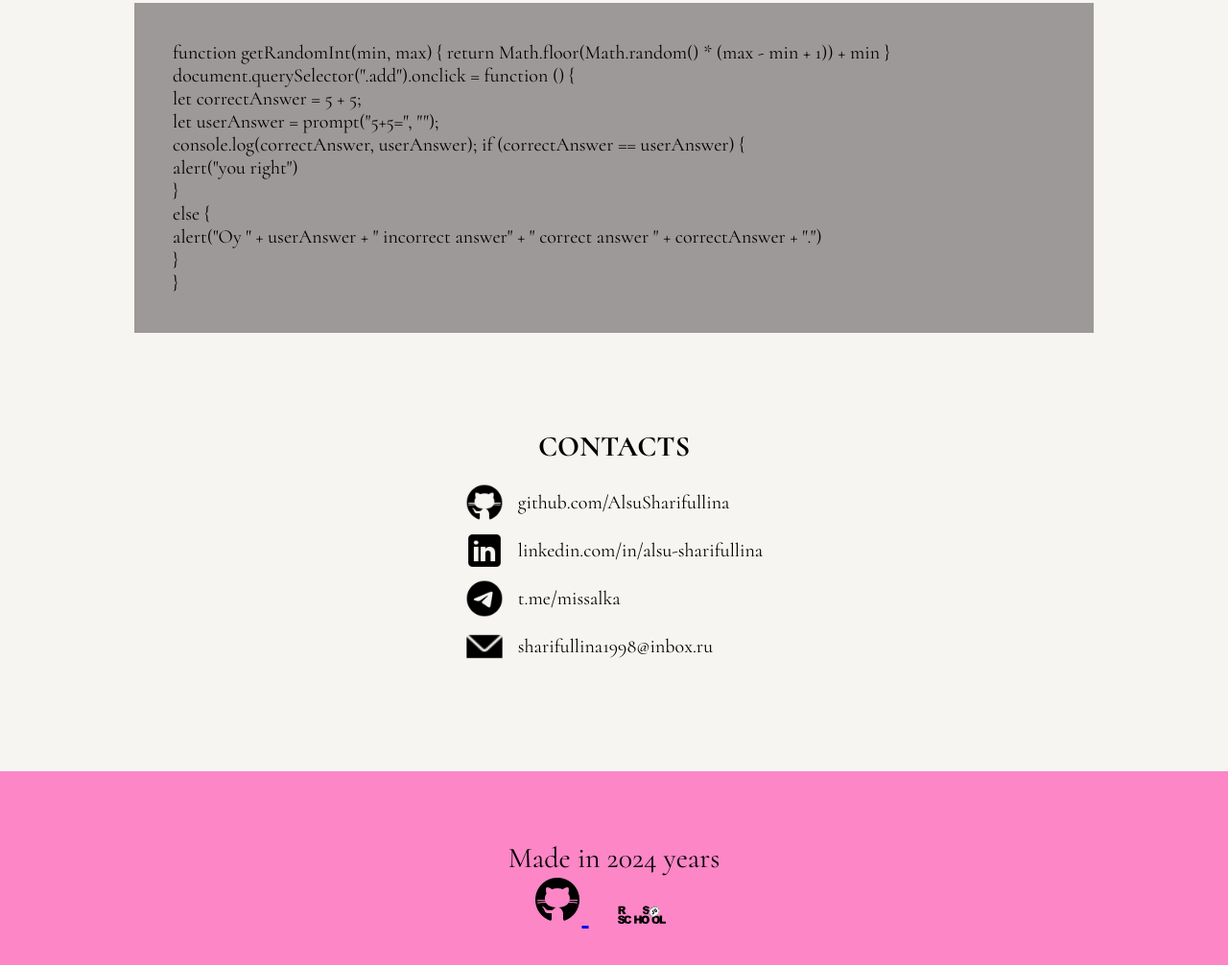
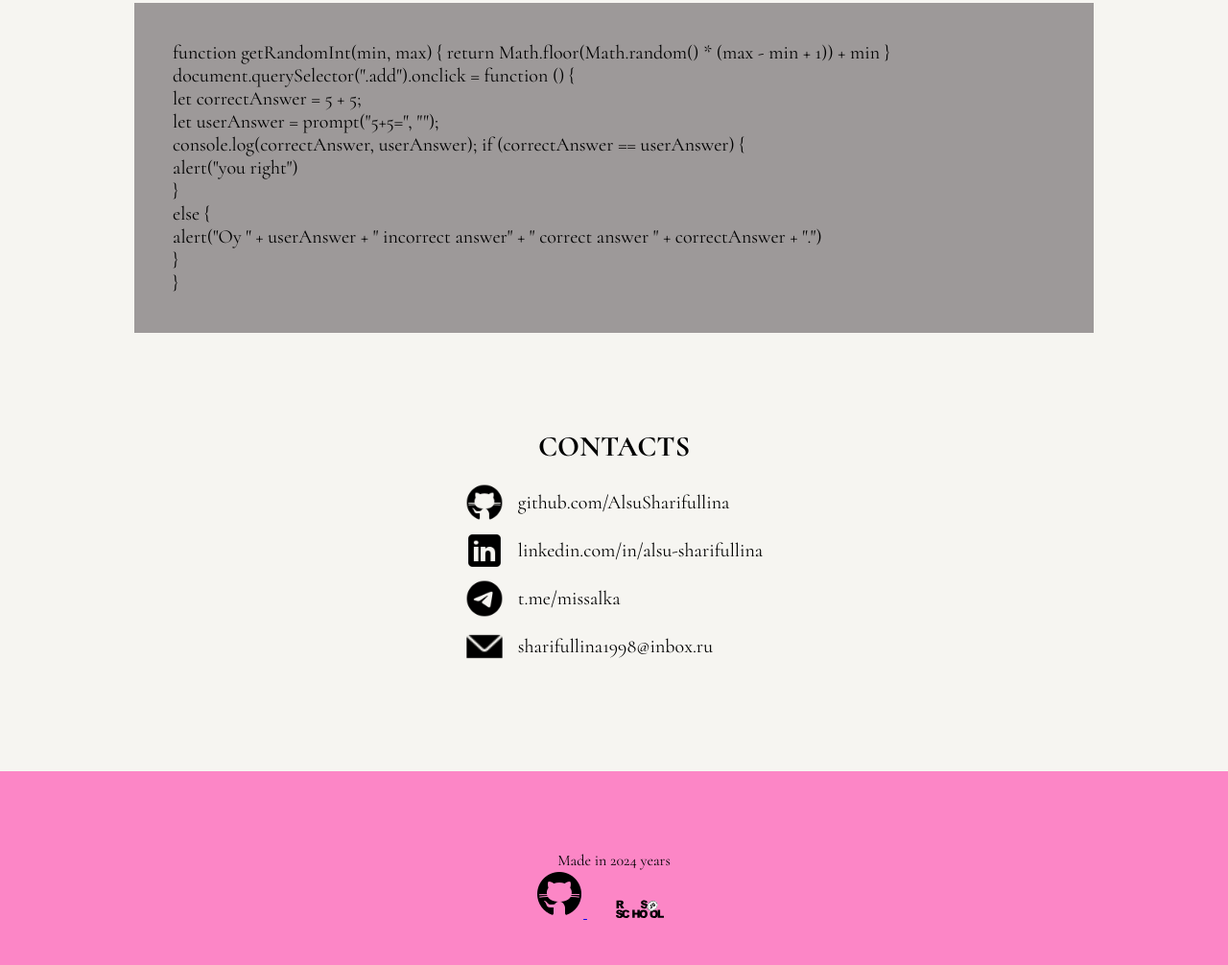
Before and after one commit to AlsuSharifullina/rsschool-cv0, a plain HTML site: page index.html in a window 1280 px wide. Shown: the part 1293-2299 px from the top of the page at 96% size. Drawn offline with Linux system fonts and the light colour scheme.

Commit message:
init:add styles

```diff
--- a/style.css
+++ b/style.css
@@ -192,17 +192,16 @@ hr{
 .footer{
     width: 100%;
     height: 30vh;
-    text-align: center;
     background-color: #FC86C6;
     display: flex;
+    align-items: center;
     justify-content: center;
-    align-items: center;
+    text-align: center;
 }
 
 .footer__container{
     width: 1000px;
-    margin: 0 auto;
-    font-size: 30px;
+    margin: 100px auto;
 }
 .footer__link{
     margin-right: 30px;
```
